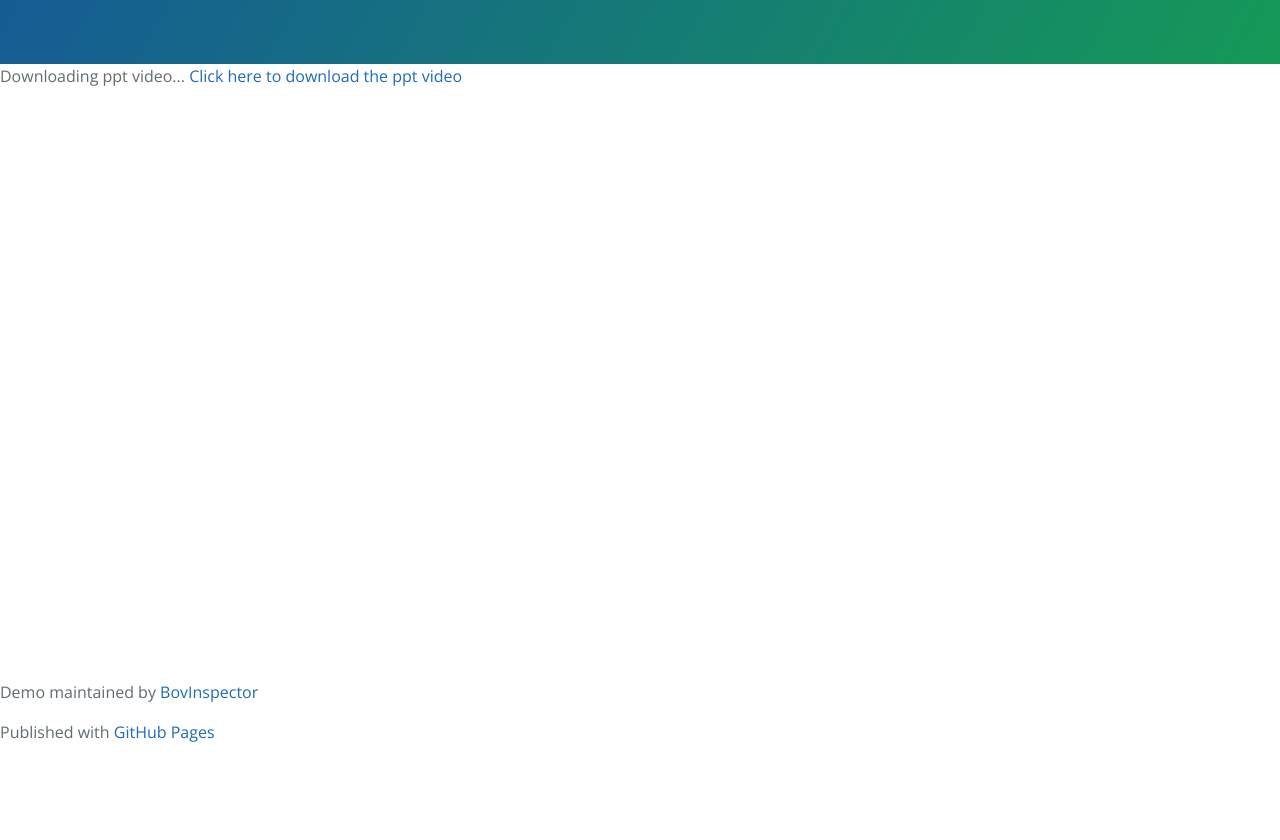
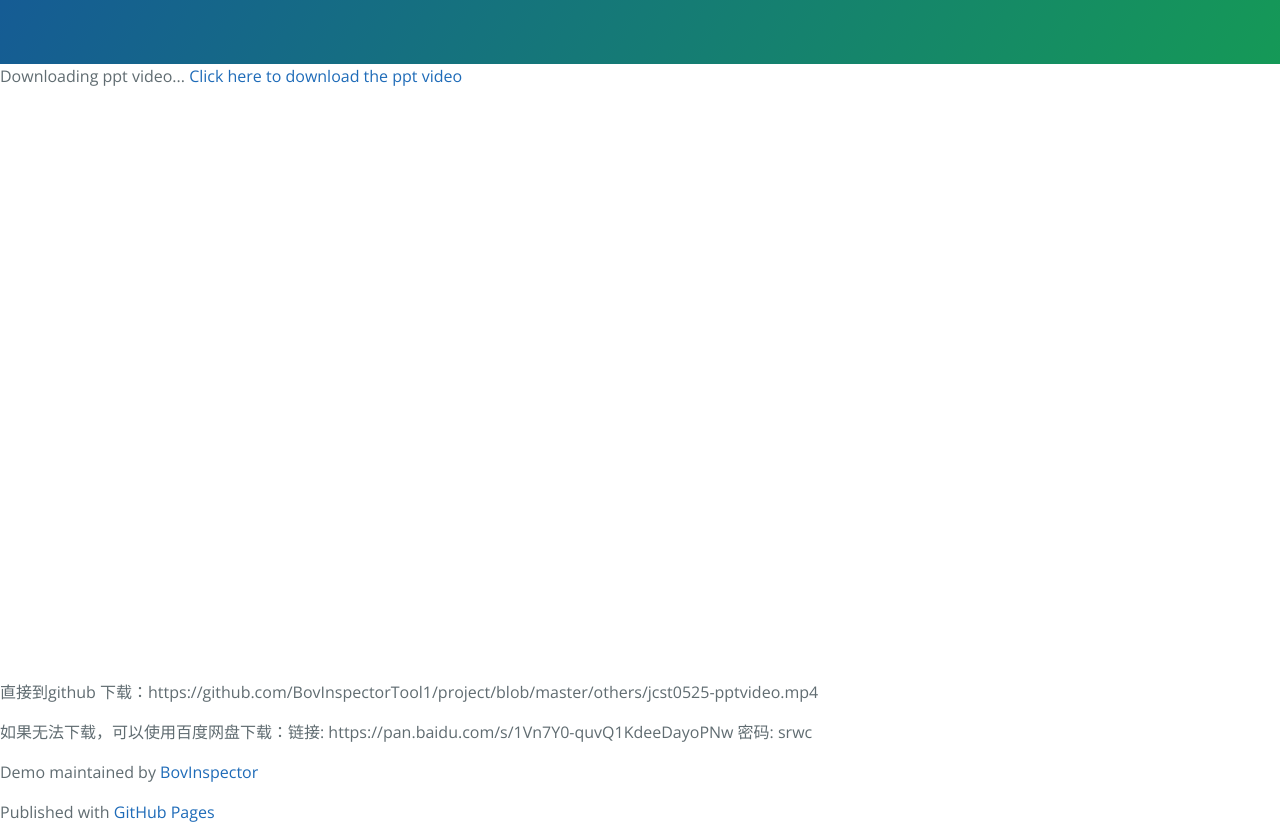
Before and after one commit to BovInspectorTool1/project, a plain HTML site: page ppt.html in a window 1280 px wide. Shown: the part 176-1016 px from the top of the page. Before the commit the page ends 936 px from the top, so only its background shows below. Drawn offline with nearby package versions, Linux system fonts and the light colour scheme.

Commit message:
Update ppt.html

```diff
--- a/ppt.html
+++ b/ppt.html
@@ -22,6 +22,8 @@
     <div id="pdf1" style="width:700px; height:600px;">Downloading ppt video... <a href="https://github.com/BovInspectorTool1/project/others">Click here to download the ppt video</a></div>
     <!--<iframe src="https://raw.githubusercontent.com/BovInspectorTool1/project/gh-pages/images/MainBuffer-JCST-完整版.pdf" width="100%" height="100%" style="border: none;"></iframe>
 -->
+    <p>直接到github 下载：https://github.com/BovInspectorTool1/project/blob/master/others/jcst0525-pptvideo.mp4 </p>
+    <p> 如果无法下载，可以使用百度网盘下载：链接: https://pan.baidu.com/s/1Vn7Y0-quvQ1KdeeDayoPNw  密码: srwc </p>
 
     <div id="footer_wrap" class="outer">
       <footer class="inner">
```
